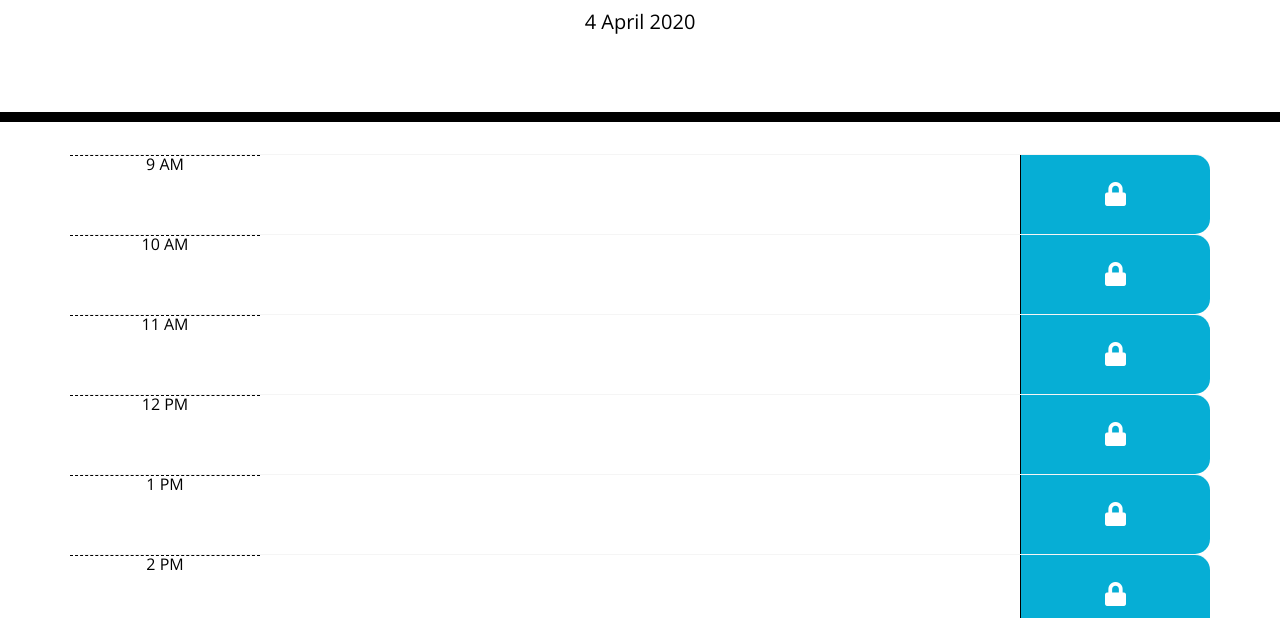
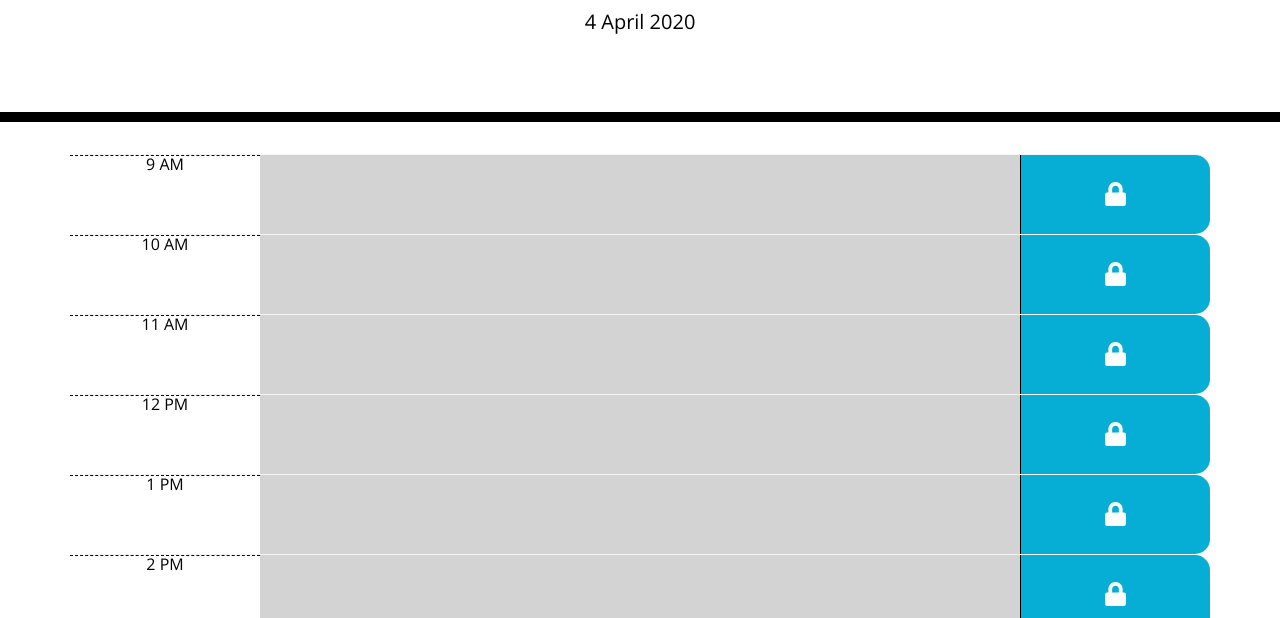
Before and after one commit to ankareddydeepika/work_day_scheduler, a plain HTML site: page index.html in a window 1280 px wide. Shown: the part 182-800 px from the top of the page. Drawn offline with nearby package versions, Linux system fonts and the light colour scheme.

Commit message:
added colors

```diff
--- a/index.html
+++ b/index.html
@@ -36,29 +36,33 @@
 
     //Declared a class  to store row info
       class RowInfo {
-        constructor(information, eventStartTime){
+        constructor(information, eventStartTime, startTimeId){
           this.eventInfo = information;
           this.startTime = eventStartTime;
+          this.time = startTimeId;
         }
       }
 
       function buildRows(){
-        var rowInfo1 = new RowInfo("", "9 AM");
-        var rowInfo2 = new RowInfo("", "10 AM");
-        var rowInfo3 = new RowInfo("", "11 AM");
-        var rowInfo4 = new RowInfo("", "12 PM");
-        var rowInfo5 = new RowInfo("", "1 PM");
-        var rowInfo6 = new RowInfo("", "2 PM");
-        var rowInfo7 = new RowInfo("", "3 PM");
-        var rowInfo8 = new RowInfo("", "4 PM");
-        var rowInfo9 = new RowInfo("", "5 PM");
+        var rowInfo1 = new RowInfo("", "9 AM", 9);
+        var rowInfo2 = new RowInfo("", "10 AM", 10);
+        var rowInfo3 = new RowInfo("", "11 AM", 11);
+        var rowInfo4 = new RowInfo("", "12 PM", 12);
+        var rowInfo5 = new RowInfo("", "1 PM", 13);
+        var rowInfo6 = new RowInfo("", "2 PM", 14);
+        var rowInfo7 = new RowInfo("", "3 PM", 15);
+        var rowInfo8 = new RowInfo("", "4 PM", 16);
+        var rowInfo9 = new RowInfo("", "5 PM", 17);
         finalRows = [rowInfo1, rowInfo2, rowInfo3, rowInfo4, rowInfo5, rowInfo6, rowInfo7, rowInfo8, rowInfo9];
       }
 
       function populateRows(){
-        debugger;
+        debugger
         for(i=0; i<finalRows.length; i++){
+          var date = new Date();
           var rowTime = finalRows[i]
+          var currentHour = date.getHours();
+
         // Created rows and coloumns
           var a = $("<div>");
           a.addClass("row time-block")
@@ -68,6 +72,18 @@
           var c = $("<div>");
           c.addClass("col-sm-8");
           c.text(rowTime.eventInfo)
+          //Colored the events
+          console.log(currentHour);
+          if(currentHour < rowTime.time){
+            c.addClass("past");
+          }
+          else if(currentHour === rowTime.time){
+            c.addClass("present");
+          }
+          else{
+            c.addClass("future");
+          }
+
           var d = $("<div>");
           d.addClass("col-sm-2 saveBtn");
           var e = $("<i>");
```
